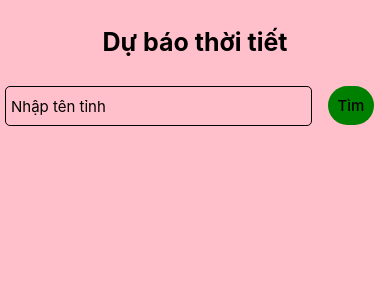
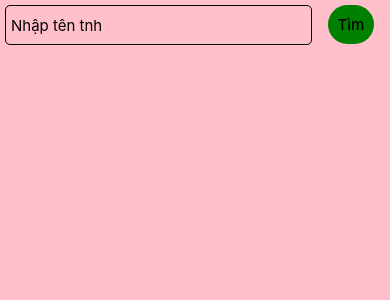
Before and after one commit to trongho169/Re_Working, a React Native app: screen / in a window 390 px wide. Shown: the top 300 px of the page. Built offline with nearby package versions, Linux system fonts and the light colour scheme.

Commit message:
update change page

```diff
--- a/App.js
+++ b/App.js
@@ -7,6 +7,8 @@ import Test from './src/components/Test'
 import Test1 from './src/components/Test1'
 import Form from './src/components/Form'
 import Form1 from './src/components/Form1'
+
+
 
 export default class App extends Component {
   render() {
--- a/src/components/Form1.js
+++ b/src/components/Form1.js
@@ -12,6 +12,7 @@ import {
   TextInput,
 } from 'react-native';
 export default class Form1 extends Component {
+
   constructor(props) {
     super(props);
     this.state = {
@@ -24,6 +25,7 @@ export default class Form1 extends Component {
     this.setState({shouldShowForm: !this.state.shouldShowForm});
   };
   renderForm = () => {
+    const word = {back: '<Trở về' };
     if (this.state.shouldShowForm) {
       return (
         <SafeAreaView style={styles.container3}>
@@ -32,13 +34,11 @@ export default class Form1 extends Component {
               <TouchableOpacity
                 onPress={this.toggleForm}
                 style={styles.TouchBack}>
-                <Text style={styles.textStyleBack}>Trở về</Text>
+                <Text style={styles.textStyleBack}>{word.back}</Text>
               </TouchableOpacity>
             </View>
-            <View style={styles.container5}>
-              <View style={styles.containerTextInput}>
-                <Text style={styles.textStyle3}>Tỉnh:</Text>
-              </View>
+            <View style={styles.containerTextTinh}>
+                <Text style={styles.textStyleTinh}>Tỉnh:</Text>
             </View>
           </View>
         </SafeAreaView>
@@ -46,12 +46,9 @@ export default class Form1 extends Component {
     } else {
       return (
         <SafeAreaView style={styles.container}>
-          <View style={styles.container1}>
-            <Text style={styles.textStyle1}>Dự báo thời tiết</Text>
-          </View>
           <View style={styles.container2}>
             <View style={styles.containerTextInput}>
-              <TextInput placeholder="Nhập tên tỉnh" style={styles.textInput} />
+              <TextInput placeholder= "Nhập tên tnh" style={styles.textInput} />
             </View>
             <View style={styles.containerTouchSearch}>
               <TouchableOpacity
@@ -71,33 +68,47 @@ export default class Form1 extends Component {
   }
 }
 const styles = StyleSheet.create({
+  //// Screen 2
   container3: {flex: 1, flexDirection: 'column', backgroundColor: 'yellow'},
-  container4: {flex: 1, flexDirection: 'column'},
-  container5: {
-    width: '80%',
-    justifyContent: 'flex-start',
+  container4: {flex: 0.1, flexDirection: 'column'},
+  containerTextTinh: {
+    flex: 0.5,
+    justifyContent: 'center',
     marginTop: 5,
   },
+  textStyleTinh: {
+    color: 'black',
+    fontSize: 20,
+    fontWeight: '700',
+    paddingLeft: 5,
+  },
+  containerTouchBack: {
+    flex: 0.5,
+    flexDirection:'row',
+
+  },
+  TouchBack: {
+    flex: 0.2,
+    padding: 2,
+    backgroundColor: 'gray',
+    borderRadius: 50,
+    alignItems: 'center',
+    justifyContent: 'center',
+    marginLeft: 3,
+    marginTop: 3,
+  },
+  textStyleBack: {fontSize: 15, fontWeight: '500', color: 'black'},
+  //// Screen 1
   container: {flex: 1, flexDirection: 'column', backgroundColor: 'pink'},
-  container1: {flex: 0.1, justifyContent: 'center', alignItems: 'center'},
-  container2: {flex: 0.08, flexDirection: 'row', justifyContent: 'center'},
-  containerTouchBack: {
-    width: '20%',
-    justifyContent: 'flex-start',
-    marginTop: 2,
-  },
+  container2: {flex: 0.1, flexDirection: 'row', justifyContent: 'center'},
   containerTouchSearch: {
-    width: '20%',
+    flex: 0.2,
     alignItems: 'center',
-    marginTop: 2,
-  },
-  containerText: {
-    flexDirection: 'row',
-    justifyContent: 'space-evenly',
+    marginTop: 5,
   },
   containerTextInput: {
-    width: '80%',
-    marginTop: 2,
+    flex : 0.8,
+    marginTop: 5,
   },
   textInput: {
     borderWidth: 1,
@@ -112,20 +123,5 @@ const styles = StyleSheet.create({
     backgroundColor: 'green',
     borderRadius: 100,
   },
-  TouchBack: {
-    padding: 5,
-    backgroundColor: 'gray',
-    borderRadius: 100,
-    alignItems: 'center',
-  },
-  textStyle1: {color: 'black', fontSize: 25, fontWeight: 'bold'},
-  textStyle2: {fontSize: 15, fontWeight: '100', color: 'gray', paddingLeft: 5},
   textStyleSearch: {fontSize: 15, fontWeight: '500', color: 'black'},
-  textStyleBack: {fontSize: 15, fontWeight: '500', color: 'black'},
-  textStyle3: {
-    color: 'black',
-    fontSize: 20,
-    fontWeight: 'bold',
-    paddingLeft: 5,
-  },
 });
```
